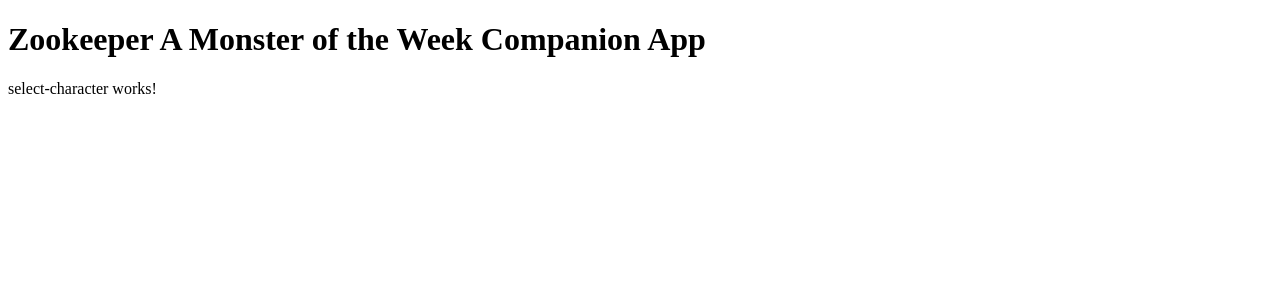
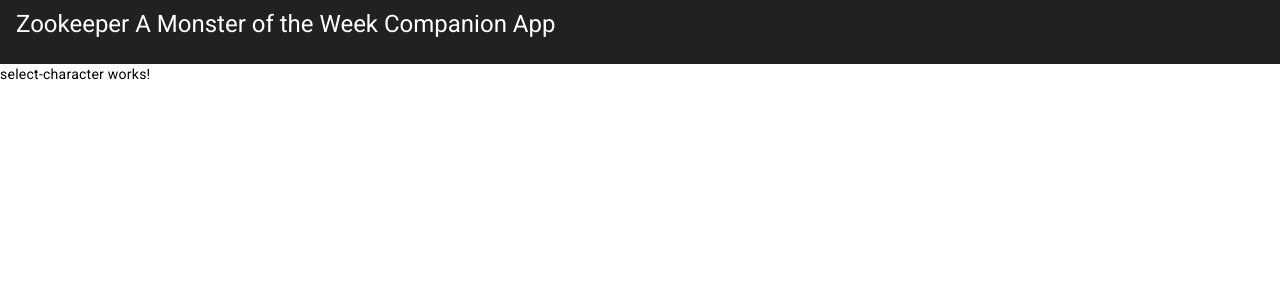
Before and after one commit to dc453/zookeeper-frontend, an Angular app: page / in a window 1280 px wide. Shown: the top 300 px of the page. Built offline with nearby package versions, Linux system fonts and the light colour scheme.

Commit message:
add angular material UI

```diff
--- a/angular.json
+++ b/angular.json
@@ -30,6 +30,7 @@
               "src/assets"
             ],
             "styles": [
+              "@angular/material/prebuilt-themes/purple-green.css",
               "src/styles.scss"
             ],
             "scripts": []
@@ -93,6 +94,7 @@
               "src/assets"
             ],
             "styles": [
+              "@angular/material/prebuilt-themes/purple-green.css",
               "src/styles.scss"
             ],
             "scripts": []
--- a/package.json
+++ b/package.json
@@ -11,10 +11,12 @@
   "private": true,
   "dependencies": {
     "@angular/animations": "^15.1.0",
+    "@angular/cdk": "^15.1.3",
     "@angular/common": "^15.1.0",
     "@angular/compiler": "^15.1.0",
     "@angular/core": "^15.1.0",
     "@angular/forms": "^15.1.0",
+    "@angular/material": "^15.1.3",
     "@angular/platform-browser": "^15.1.0",
     "@angular/platform-browser-dynamic": "^15.1.0",
     "@angular/router": "^15.1.0",
--- a/src/app/app.component.html
+++ b/src/app/app.component.html
@@ -1,2 +1,4 @@
-<h1>Zookeeper <span>A Monster of the Week Companion App</span></h1>
+<mat-toolbar>
+  <h1>Zookeeper <span>A Monster of the Week Companion App</span></h1>
+</mat-toolbar>
 <router-outlet></router-outlet>
--- a/src/index.html
+++ b/src/index.html
@@ -6,8 +6,11 @@
   <base href="/">
   <meta name="viewport" content="width=device-width, initial-scale=1">
   <link rel="icon" type="image/x-icon" href="favicon.ico">
+  <link rel="preconnect" href="https://fonts.gstatic.com">
+  <link href="https://fonts.googleapis.com/css2?family=Roboto:wght@300;400;500&display=swap" rel="stylesheet">
+  <link href="https://fonts.googleapis.com/icon?family=Material+Icons" rel="stylesheet">
 </head>
-<body>
+<body class="mat-typography">
   <app-root></app-root>
 </body>
 </html>
--- a/src/styles.scss
+++ b/src/styles.scss
@@ -1 +1,2 @@
-/* You can add global styles to this file, and also import other style files */
+html, body { height: 100%; }
+body { margin: 0; font-family: Roboto, "Helvetica Neue", sans-serif; }
```
Also changed, not shown: src/app/app.module.ts (+6 -2 lines), 1 other file (tests, documents, lock files or other folders).
